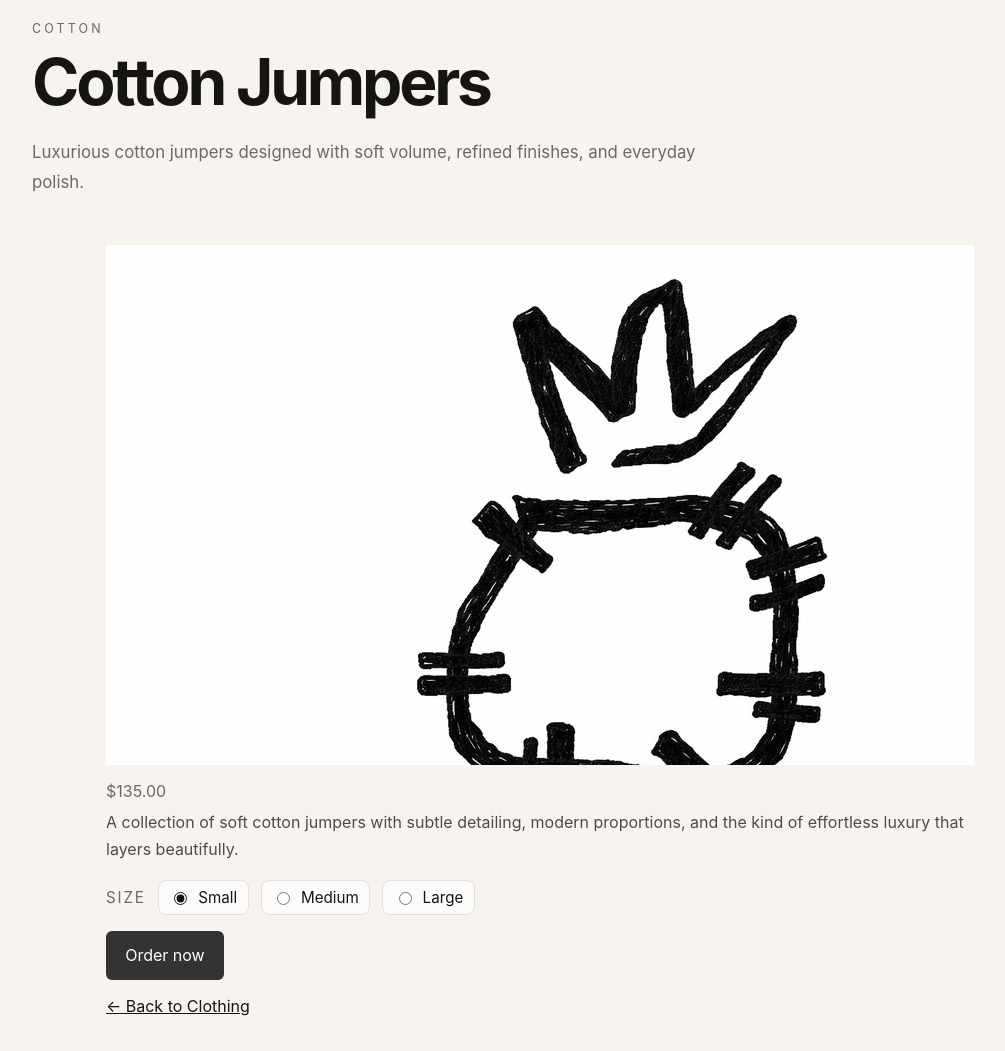
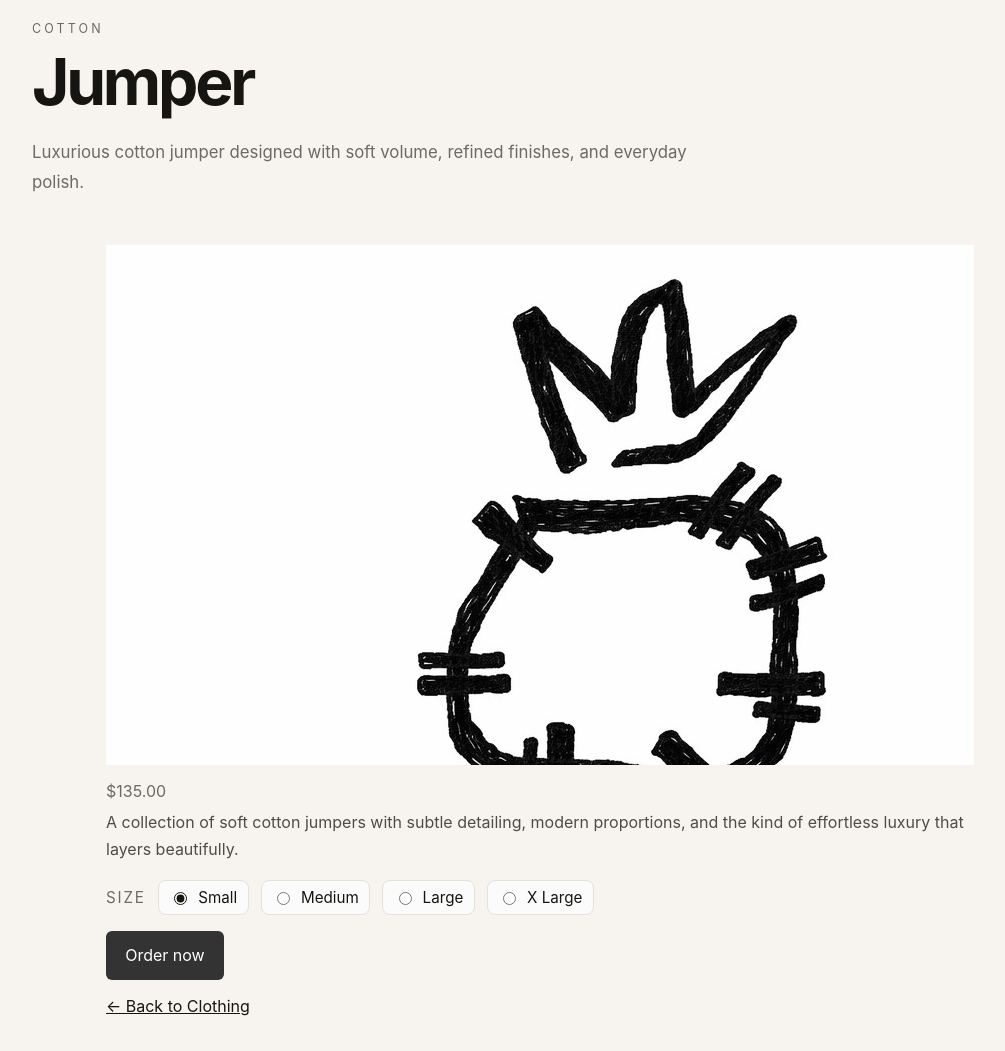
Before and after one commit to ralu92/sutrehouse, a plain HTML site: page cotton-jumpers.html in a window 1280 px wide. Shown: the part 160-1211 px from the top of the page, without its empty margins (100-1105 px from the left). Drawn offline with Linux system fonts and the light colour scheme.

Commit message:
Update cotton-jumpers.html

```diff
--- a/cotton-jumpers.html
+++ b/cotton-jumpers.html
@@ -1,6 +1,6 @@
 <html>
     <head>
-        <title>Cotton Jumpers · SutreHouse</title>
+        <title>Jumper · SutreHouse</title>
         <meta name="viewport" content="width=device-width, initial-scale=1.0">
         <link rel="stylesheet" href="stylesheet.css">
     </head>
@@ -19,8 +19,8 @@
         <main>
             <section class="page-hero">
                 <span class="eyebrow">Cotton</span>
-                <h1>Cotton Jumpers</h1>
-                <p>Luxurious cotton jumpers designed with soft volume, refined finishes, and everyday polish.</p>
+                <h1>Jumper</h1>
+                <p>Luxurious cotton jumper designed with soft volume, refined finishes, and everyday polish.</p>
             </section>
 
             <section class="product-hero" style="max-width:900px;margin:0 auto;padding:1rem;">
@@ -34,6 +34,7 @@
                             <label class="option-button"><input type="radio" name="size" value="small" checked> Small</label>
                             <label class="option-button"><input type="radio" name="size" value="medium"> Medium</label>
                             <label class="option-button"><input type="radio" name="size" value="large"> Large</label>
+                             <label class="option-button"><input type="radio" name="size" value="X large"> X Large</label>
                         </div>
                     </form>
 
```
